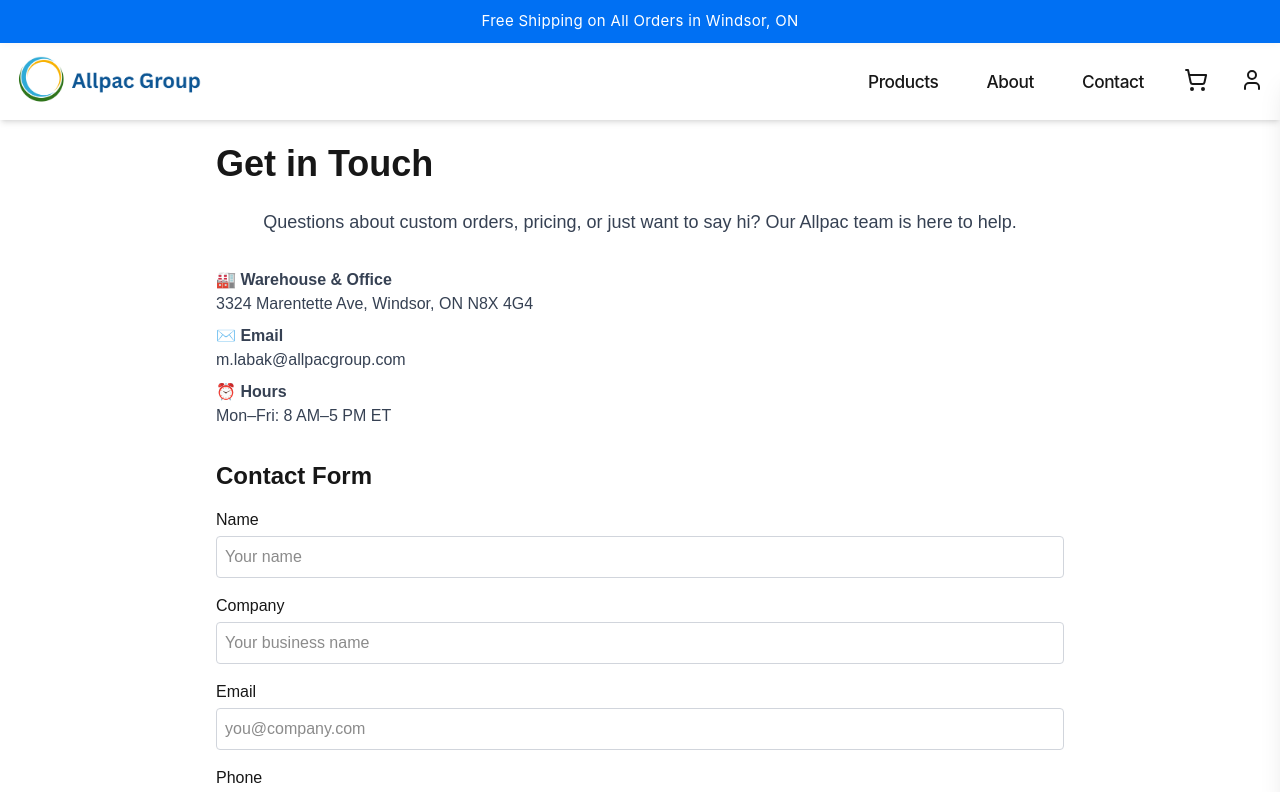
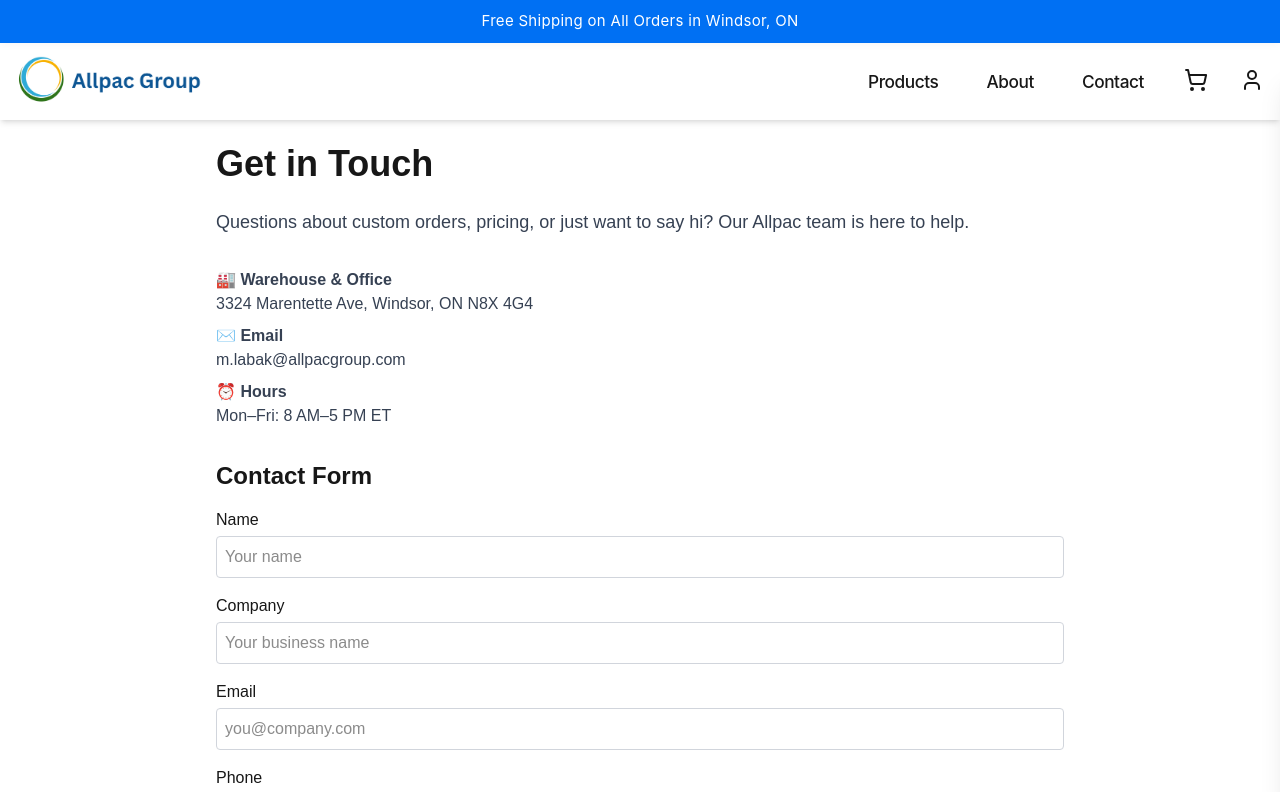
Before and after one commit to Emadedin1/allpacstore, a Next.js app: page /contact in a window 1280 px wide. Shown: the top 792 px of the page. Built offline with nearby package versions, Linux system fonts and the light colour scheme.

Commit message:
Update page.jsx

```diff
--- a/src/app/contact/page.jsx
+++ b/src/app/contact/page.jsx
@@ -10,7 +10,7 @@ export default function ContactPage() {
       </div>
 
       {/* Hero */}
-      <section className="text-center mb-8">
+      <section className="mb-8">
         <p className="text-lg text-gray-700">
           Questions about custom orders, pricing, or just want to say hi? Our Allpac team is here to help.
         </p>
```
